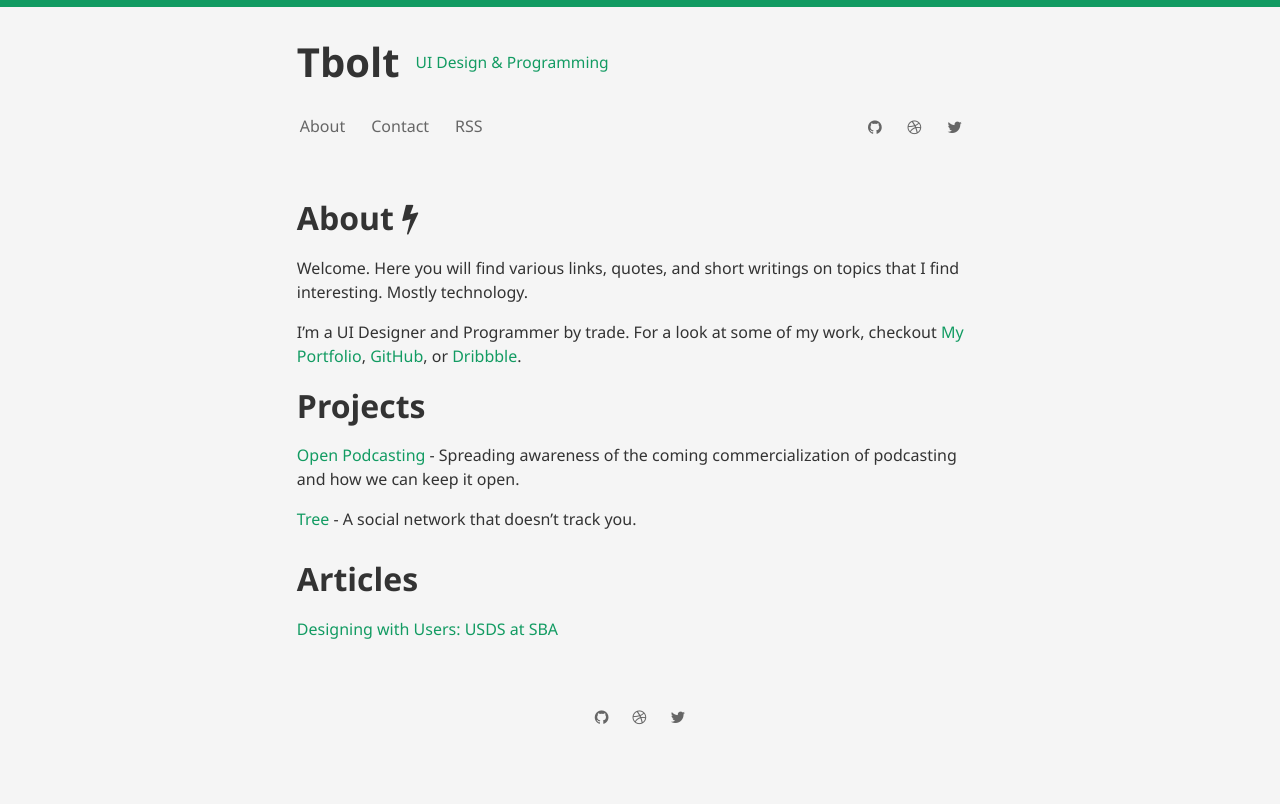
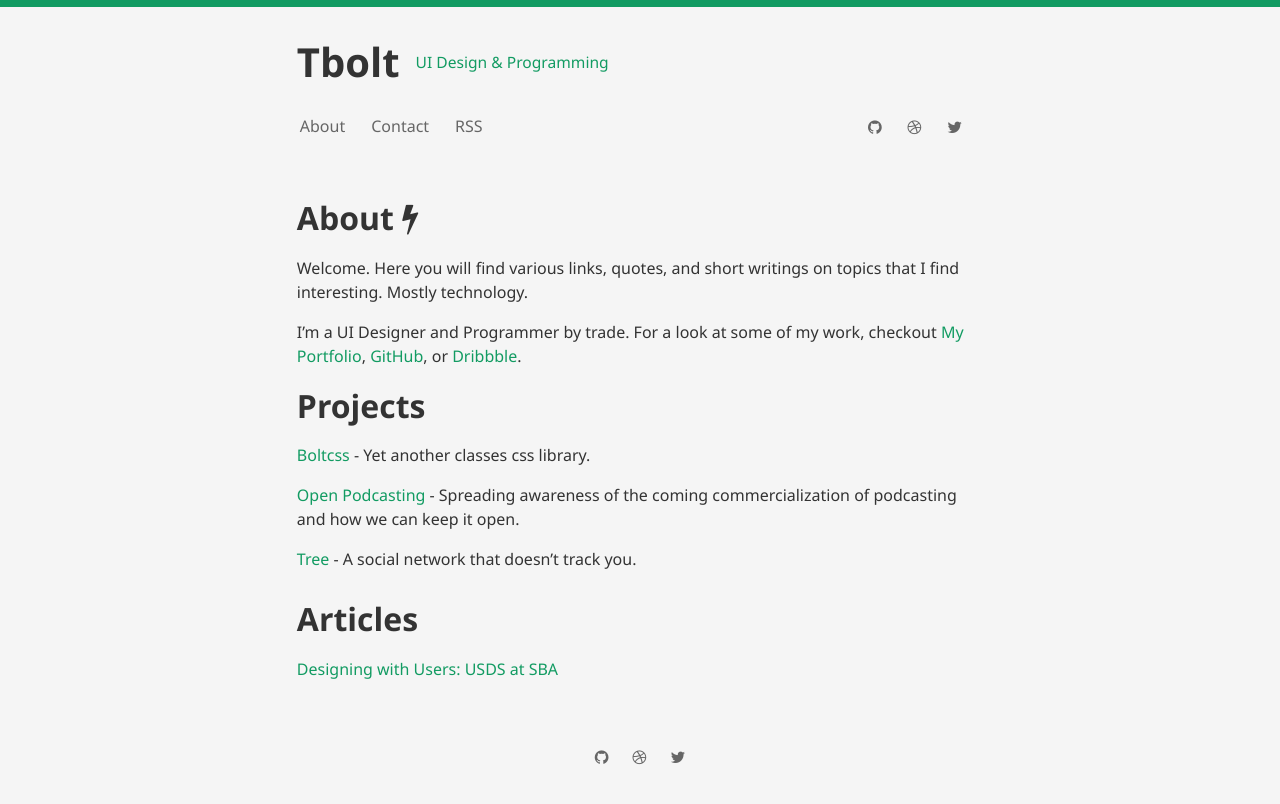
Before and after one commit to tbolt/tbolt.space, a Jekyll site: the page built from about.md, in a window 1280 px wide. Shown: the top 804 px of the page. Built offline with Jekyll 4.4.1, drawn with Linux system fonts in a browser that asks for light colours.

Commit message:
adds wip project

```diff
--- a/about.md
+++ b/about.md
@@ -9,6 +9,8 @@ I'm a UI Designer and Programmer by trade. For a look at some of my work, checko
 
 # Projects
 
+[Boltcss](https://boltcss.com) - Yet another classes css library.
+
 [Open Podcasting](https://openpodcasting.com) - Spreading awareness of the coming commercialization of podcasting and how we can keep it open.
 
 [Tree](https://github.com/tbolt/tree) - A social network that doesn't track you.
```
